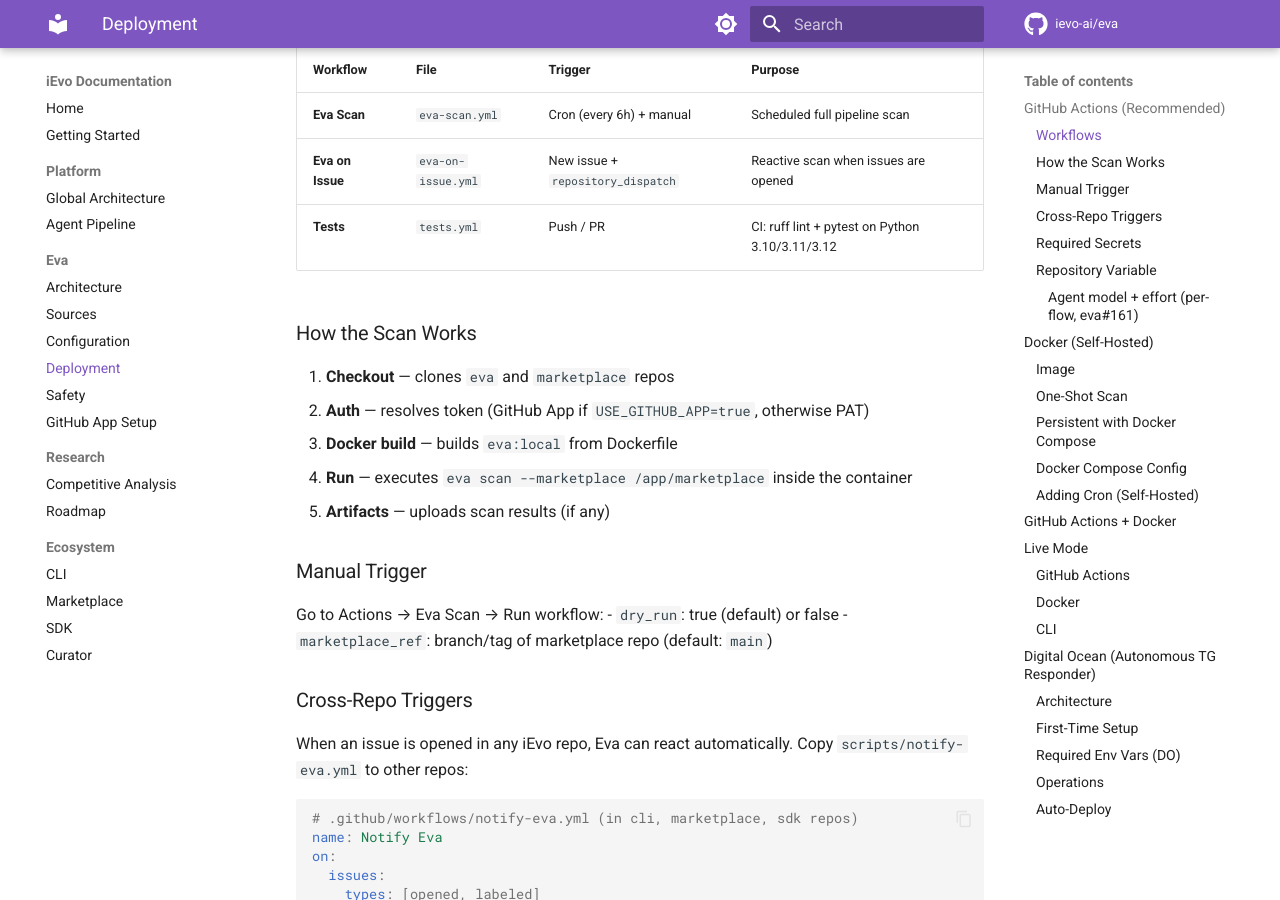
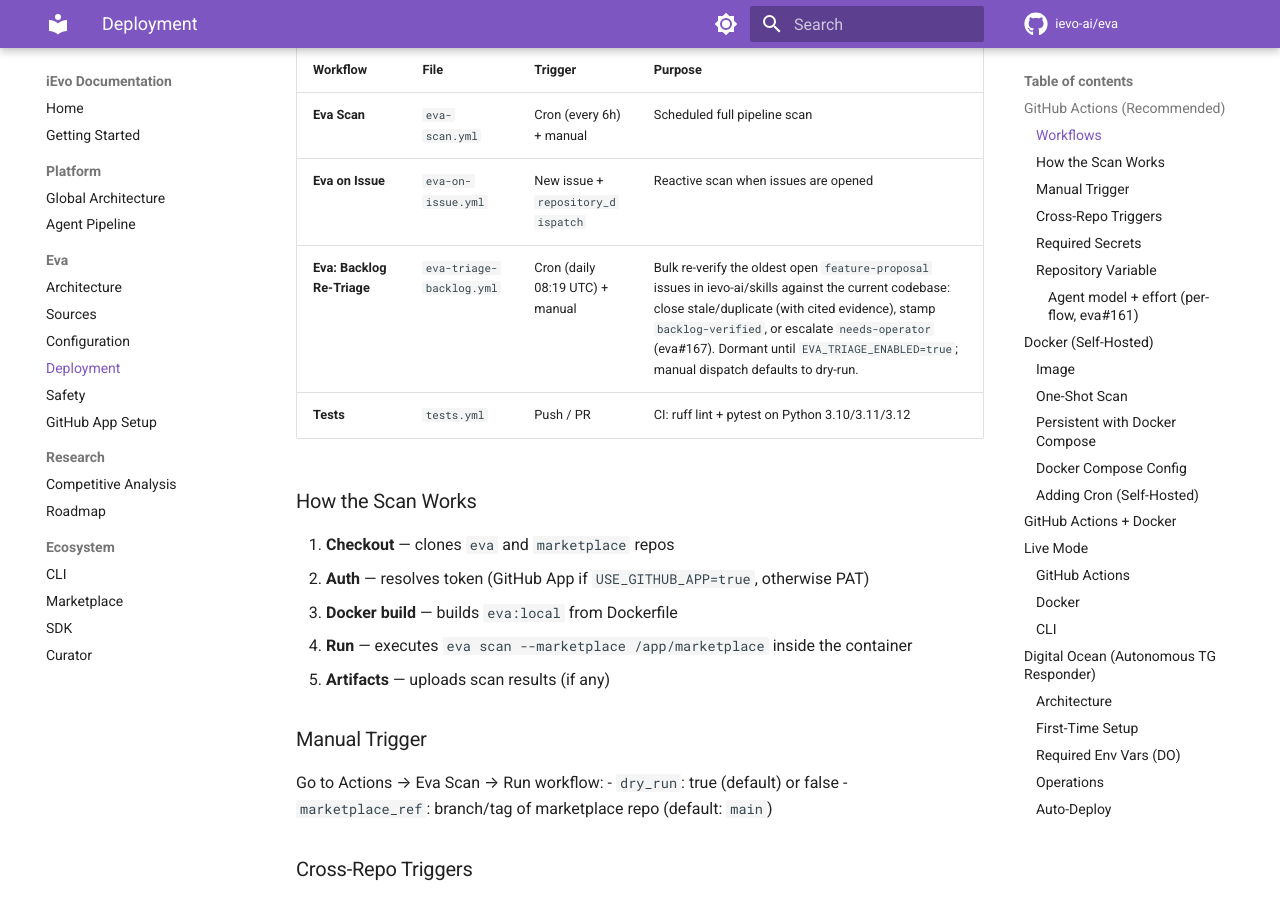
Before and after one commit to ievo-ai/eva, an MkDocs documentation site: the page built from docs/deployment.md, in a window 1280 px wide and 900 px high, scrolled down 353 px. Built offline with MkDocs 1.6.1 and Material for MkDocs 9.7.7, drawn with Linux system fonts in a browser that asks for light colours; comment, search, counter and statistics services are not loaded; some of the changed text lies outside the part shown.

Commit message:
feat: bulk re-triage of the skills feature-proposal backlog (#167)
New dormant-by-default workflow eva-triage-backlog.yml: re-verifies the
N=10 oldest open feature-proposal issues in ievo-ai/skills against the
current codebase (evidence contract, close-authority guard, App-token
actor accounting), closes stale/duplicate, stamps backlog-verified, or
escalates needs-operator — never promotes to approved. eva-research
gains Step 5c + a 'Backlog re-triage' digest section so escalations
surface in the operator's daily report.

Closes #167

Co-Authored-By: iEVO Eva <noreply@ievo.ai>

```diff
--- a/docs/deployment.md
+++ b/docs/deployment.md
@@ -12,6 +12,7 @@ Zero infrastructure needed. Eva runs on GitHub's runners.
 |----------|------|---------|---------|
 | **Eva Scan** | `eva-scan.yml` | Cron (every 6h) + manual | Scheduled full pipeline scan |
 | **Eva on Issue** | `eva-on-issue.yml` | New issue + `repository_dispatch` | Reactive scan when issues are opened |
+| **Eva: Backlog Re-Triage** | `eva-triage-backlog.yml` | Cron (daily 08:19 UTC) + manual | Bulk re-verify the oldest open `feature-proposal` issues in ievo-ai/skills against the current codebase: close stale/duplicate (with cited evidence), stamp `backlog-verified`, or escalate `needs-operator` (eva#167). Dormant until `EVA_TRIAGE_ENABLED=true`; manual dispatch defaults to dry-run. |
 | **Tests** | `tests.yml` | Push / PR | CI: ruff lint + pytest on Python 3.10/3.11/3.12 |
 
 ### How the Scan Works
@@ -73,6 +74,7 @@ Required: `EVA_DISPATCH_TOKEN` secret with `repo` scope in the source repo.
 | Variable | Values | Description |
 |----------|--------|-------------|
 | `USE_GITHUB_APP` | `true` / `false` | Switch between GitHub App and PAT auth |
+| `EVA_TRIAGE_ENABLED` | `true` / `false` | Safety valve for `eva-triage-backlog.yml` (same pattern as `EVA_IMPLEMENT_ENABLED` / `EVA_QUEUE_ENABLED`): scheduled runs no-op and manual dispatches are forced to dry-run until set to `true` |
 
 #### Agent model + effort (per-flow, eva#161)
 
@@ -95,6 +97,8 @@ is one of `low` / `medium` / `high` / `xhigh` / `max`.
 | `EVA_MODEL_ROUTER` | `sonnet` | eva-on-issue (issue router) |
 | `EVA_EFFORT_ROUTER` | `high` | eva-on-issue |
 | `EVA_MODEL_RESEARCH` | `sonnet` | eva-research (model only) |
+| `EVA_MODEL_TRIAGE` | `sonnet` | eva-triage-backlog (backlog re-triage) |
+| `EVA_EFFORT_TRIAGE` | `high` | eva-triage-backlog |
 | `EVA_MODEL_PUBLISH` | `haiku` | publish-evolution blurb (model only) |
 
 `high` is also the current model-default effort for the `opus` (Opus 4.8) and
```
Also changed, not shown: researches/README.md (+3 -0 lines), 2 other files.
